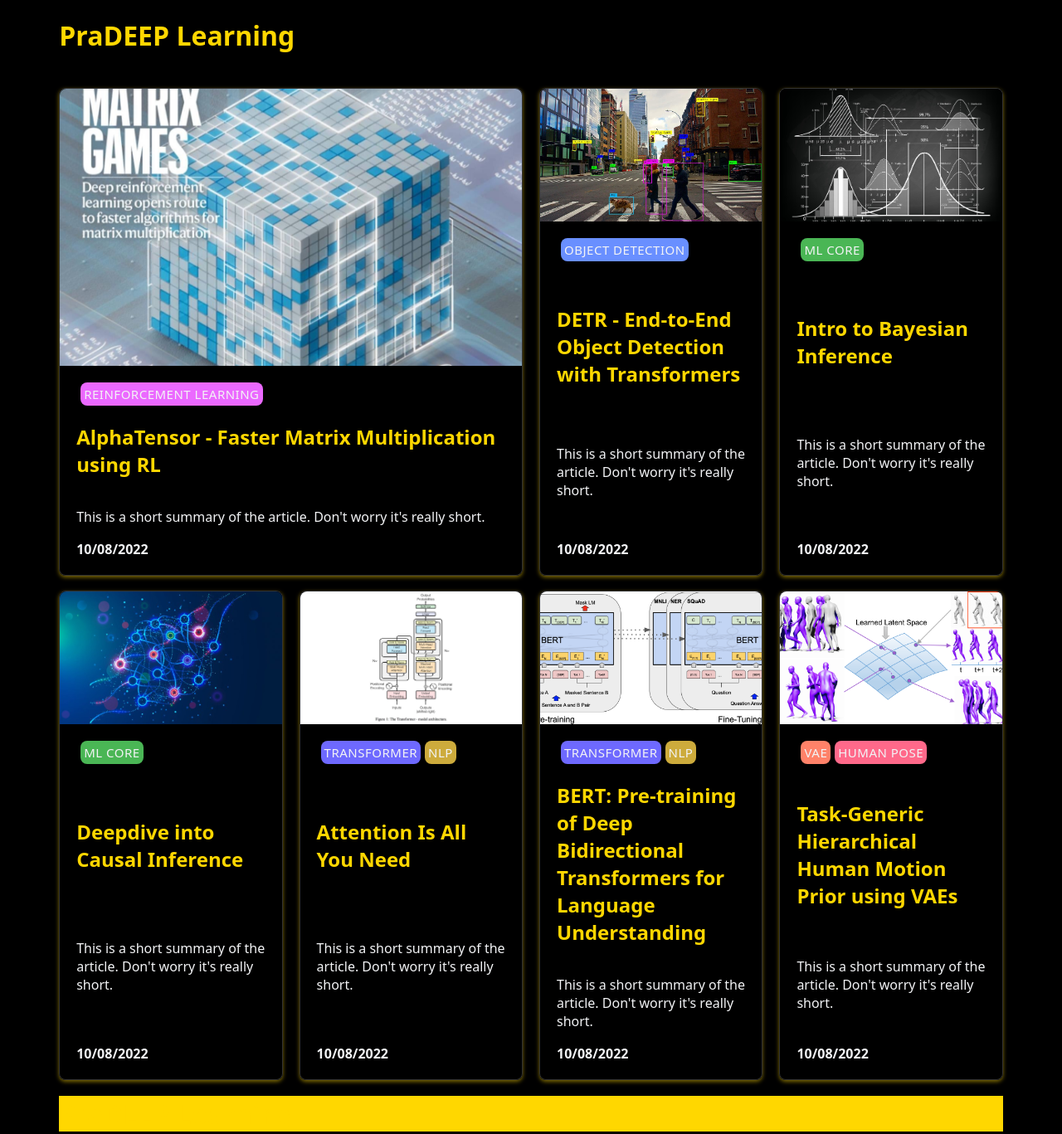
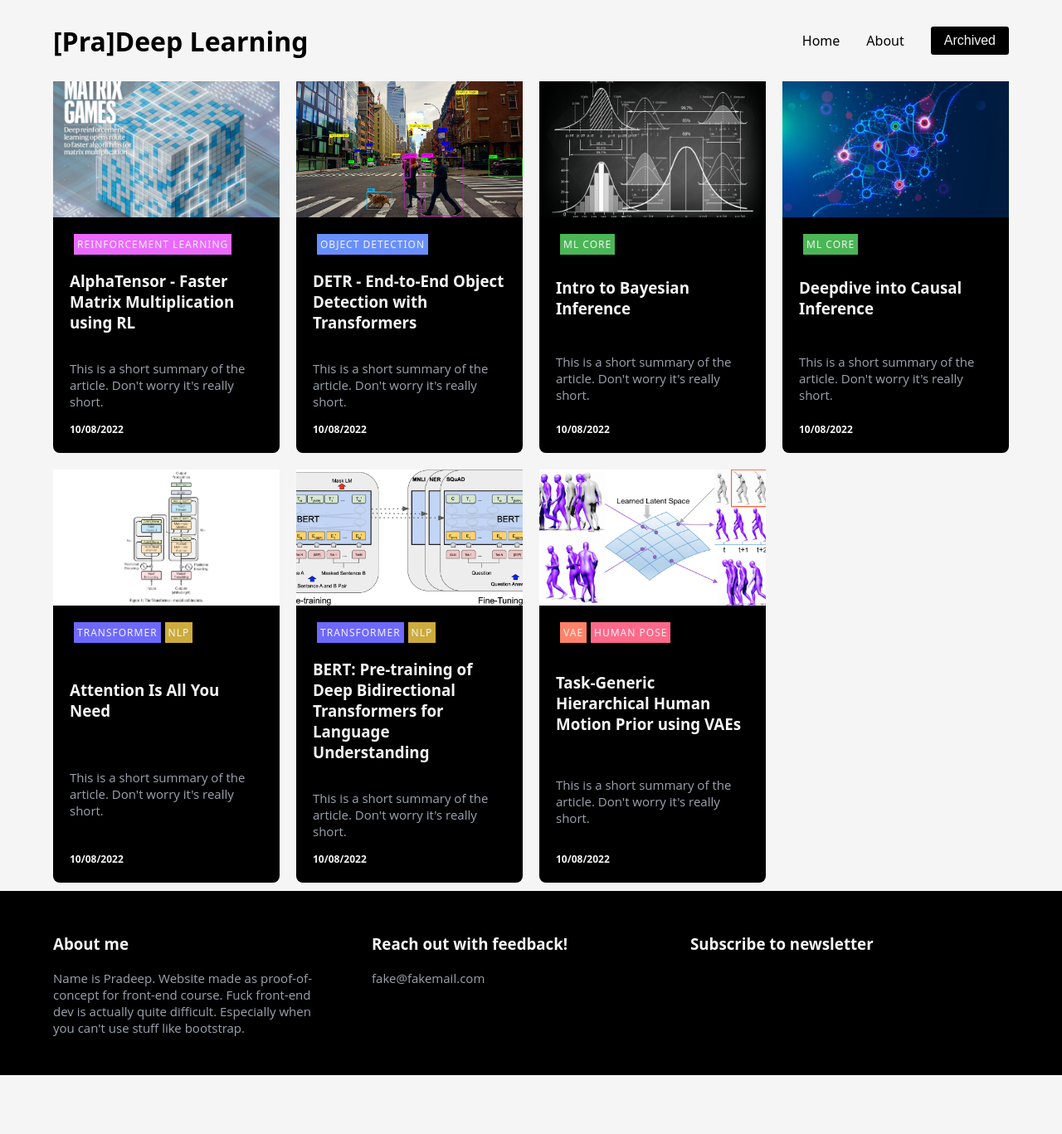
Before and after one commit to pradeeplam/Udacity-Front-End, a plain HTML site: page Project1/index.html in a window 1280 px wide. Shown: the whole page at 83% size. After the commit the page ends 1296 px from the top, so only its background shows below. Drawn offline with Linux system fonts and the light colour scheme.

Commit message:
Complete style rework and Updated layout to add footer and header

```diff
--- a/Project1/css/cards.css
+++ b/Project1/css/cards.css
@@ -1,14 +1,16 @@
 
 .card {
+    background-color: black;
     display: flex;
     flex-direction: column;
     min-height: 100%;
     text-decoration: none;
-    color: #333;
+    /*color: #333;*/
+
     border: 1px;
-    border-style: solid;
+    border-style: transparent; /*solid;*/
     /*border-color: gold;*/
-    box-shadow: 0px 2px 5px rgba(255,215,0,0.5);
+    /*box-shadow: 0px 2px 5px rgba(255,215,0,0.5);*/
 
     position: relative;
     top: 0;
@@ -20,8 +22,9 @@
 }
 
 .card:hover {
-    top: -5px;
-    box-shadow: 0px 4px 5px rgba(255,215,0.6);
+    top: -10px;
+    right: -5px;
+    box-shadow: 0px 4px 5px rgba(0,0,0,0.6);
 }
 
 article {
@@ -34,7 +37,7 @@ article {
 }
 
 .card-image{
-    border-radius: 0.5rem 0.5rem 0rem 0rem;
+    /*border-radius: 0.5rem 0.5rem 0rem 0rem;*/
     padding-bottom: 60%;
     background-size: cover;
     background-position: center center;
@@ -87,19 +90,19 @@ article {
 
 
 .tag {
-    font-size: 15px;
+    font-size: 12px;
     padding: 4px;
     /*color: #fafafa;*/
     color: #f2f3f5;/*#fff;*/
     /*background: rgba(300,0,0,0.5);*/
-    border-radius: 0.5rem;
+    /*border-radius: 0.5rem;*/
     text-decoration: None;
 
     margin-left: 5px;
 
     text-align: center;
     text-transform: uppercase;
-    letter-spacing: 0.5px;
+    letter-spacing: 1px;
 }
 
 .rl {
--- /dev/null
+++ b/Project1/css/footer.css
@@ -0,0 +1,26 @@
+
+.footer-container{
+    /**/
+    background-color: black;
+    color: whitesmoke;
+    padding: 2.0rem 0;
+}
+
+.footer-row{
+    max-width: 1240px;
+    width: 90%;
+    margin: auto;
+    display: flex;
+    flex-wrap: wrap;
+    justify-content: space-evenly;
+}
+
+.footer-col{
+    display: block;
+}
+
+
+.footer-row > *{
+    flex: 1;
+    padding-right: 50px;
+}
--- a/Project1/css/main.css
+++ b/Project1/css/main.css
@@ -1,13 +1,17 @@
 
 @import url("./cards.css");
+@import url("./nav_bar.css");
+@import url("./footer.css");
 
 html{
     font-family: system-ui;
 }
 body {
-    background-color: black;
+    background-color: whitesmoke;
+    margin: 0;
 }
 
+/*
 header {
     width: 90%;
     max-width: 1240px;
@@ -19,25 +23,35 @@ footer {
     min-height: 100%;
     width: 90%;
     max-width: 1240px;
-    /*padding-top: 20px;*/
+    padding-top: 20px;
     margin-top: 10px;
     margin: 0 auto;
     margin-bottom: 0;
     background-color: gold;
-}
+}*/
 
 h1 {
     font: 32px;
-    color: gold;
+    color: black;
 }
 
 h2 {
     font: 16px;
-    color: gold;
+    color: whitesmoke;
 }
 
+h3 {
+    font: 12px;
+    color: whitesmoke;
+}
+
+
 p {
-    color: #f2f3f5;
+    color: #9CA3AF;
+    /*font-style: italic;*/
+    font-family: "Open Sans", sans-serif;
+    font-size: 15px;
+
 }
 
 .date{
@@ -47,10 +61,21 @@ p {
 
 .container{
     display: grid;
+    grid-template-columns: 1fr;
+    grid-template-rows: auto;
+    margin-bottom: 10px;
+}
+
+.container:last-child{
+    margin: 0;
+}
+
+.cards-container{
+    width: 90%;
+    max-width: 1240px;
+    display: grid;
     grid-template-columns: repeat(4, 1fr);
     grid-template-rows: auto;
-    width: 90%;
-    max-width: 1240px;
     margin: 0 auto;
     margin-bottom: 0;
     gap: 20px;
@@ -64,3 +89,7 @@ p {
 .blog-post-special{
     grid-column-start: span 2;
 }
+
+span{
+    font-size: 12px;
+}
--- /dev/null
+++ b/Project1/css/nav_bar.css
@@ -0,0 +1,61 @@
+
+/*.nav-container{
+    max-width: 1240px;
+    width: 90%;
+    margin: auto;
+}*/
+
+.navbar {
+    max-width: 1240px;
+    width: 90%;
+    margin: auto;
+    /*position: fixed;*/
+    /*padding: 0 60px;*/
+    display: flex;
+    justify-content: space-between;
+    align-items: center;
+}
+
+.nav-list{
+    font-family: system-ui;
+    padding: 1rem 0;
+    display: flex;
+    align-items: center;
+}
+
+.nav-item{
+    font-family: system-ui;
+    list-style: none;
+    margin-right: 2rem;
+}
+
+.nav-item:last-child{
+    margin-right: 0;
+}
+
+.nav-item a{
+    color: black;
+    text-decoration: none;
+    transition: all 200ms ease-in;
+}
+
+.nav-list button {
+    color: whitesmoke;
+    background: black;
+    font-size: 1rem;
+    border: none;
+    outline: none;
+    border-radius: 0.2rem;
+    padding: 0.5rem 1rem;
+    cursor: pointer;
+    transition: all 200ms ease-in;
+}
+
+.nav-list button:hover{
+    background: gold;
+    color: black;
+}
+
+.nav-list a:hover{
+    color: gold;
+}
--- a/Project1/index.html
+++ b/Project1/index.html
@@ -2,27 +2,37 @@
 <html>
     <head>
         <meta charset="utf-8">
-        <title>praDeep Learning - ML Blog</title>
+        <title>[Pra]Deep Learning - ML Blog</title>
         <link rel="stylesheet" href="./css/main.css">
     </head>
 
-
-
     <body>
         <header>
-            <h1>PraDEEP Learning</h1>
+            <div class="container">
+                <div class="navbar">
+                    <div class="nav-logo">
+                        <h1>[Pra]Deep Learning</h1>
+                    </div>
+                    <ul class="nav-list">
+                        <li class="nav-item"><a href="#">Home</a></li>
+                        <li class="nav-item"><a href="#">About</a></li>
+                        <li class="nav-item"><button>Archived</button></li>
+                    </ul>
+                </div>
+            </div>
         </header>
 
         <div class="container">
+            <div class="cards-container">
 
-            <div class="blog-post-special">
+                <div class="blog-post-1">
                     <a class="card" href="./index.html">
                         <div class="card-image image-s"></div>
                         <article>
                             <div class="card-tag">
                                 <span class="tag rl">Reinforcement Learning</span>
                             </div>
-                        <h2>AlphaTensor - Faster Matrix Multiplication using RL</h2>
+                            <h3>AlphaTensor - Faster Matrix Multiplication using RL</h3>
                             <p>This is a short summary of the article. Don't worry it's really short.</p>
                             <span class="date">10/08/2022</span>
                         </article>
@@ -36,7 +46,7 @@
                             <div class="card-tag">
                                 <span class="tag od">Object Detection</span>
                             </div>
-                        <h2>DETR - End-to-End Object Detection with Transformers</h2>
+                            <h3>DETR - End-to-End Object Detection with Transformers</h3>
                             <p>This is a short summary of the article. Don't worry it's really short.</p>
                             <span class="date">10/08/2022</span>
                         </article>
@@ -49,7 +59,7 @@
                             <div class="card-tag">
                                 <span class="tag mlc">ML Core</span>
                             </div>
-                        <h2>Intro to Bayesian Inference</h2>
+                            <h3>Intro to Bayesian Inference</h3>
                             <p>This is a short summary of the article. Don't worry it's really short.</p>
                             <span class="date">10/08/2022</span>
                         </article>
@@ -62,7 +72,7 @@
                             <div class="card-tag">
                                 <span class="tag mlc">ML Core</span>
                             </div>
-                        <h2>Deepdive into Causal Inference</h2>
+                            <h3>Deepdive into Causal Inference</h3>
                             <p>This is a short summary of the article. Don't worry it's really short.</p>
                             <span class="date">10/08/2022</span>
                         </article>
@@ -76,7 +86,7 @@
                                 <span class="tag transformer">Transformer</span>
                                 <span class="tag nlp">NLP</span>
                             </div>
-                        <h2>Attention Is All You Need</h2>
+                            <h3>Attention Is All You Need</h3>
                             <p>This is a short summary of the article. Don't worry it's really short.</p>
                             <span class="date">10/08/2022</span>
                         </article>
@@ -90,7 +100,7 @@
                                 <span class="tag transformer">Transformer</span>
                                 <span class="tag nlp">NLP</span>
                             </div>
-                        <h2>BERT: Pre-training of Deep Bidirectional Transformers for Language Understanding</h2>
+                            <h3>BERT: Pre-training of Deep Bidirectional Transformers for Language Understanding</h3>
                             <p>This is a short summary of the article. Don't worry it's really short.</p>
                             <span class="date">10/08/2022</span>
                         </article>
@@ -104,21 +114,42 @@
                                 <span class="tag vae">VAE</span>
                                 <span class="tag hp">Human Pose</span>
                             </div>
-                        <h2>Task-Generic Hierarchical Human Motion Prior using VAEs</h2>
+                            <h3>Task-Generic Hierarchical Human Motion Prior using VAEs</h3>
                             <p>This is a short summary of the article. Don't worry it's really short.</p>
                             <span class="date">10/08/2022</span>
                         </article>
                     </a>
                 </div>
             </div>
+        </div>
 
         <footer>
-            <h1>PraDEEP Learning</h1>
+            <div class="container">
+                <div class="footer-container">
+                    <div class="footer-row">
+                        <div class="foot-col">
+                            <h3>About me</h3>
+                            <p>Name is Pradeep. Website made as proof-of-concept for front-end course. Fuck front-end dev is actually quite difficult. Especially when you can't use stuff like bootstrap.</p>
+                        </div>
+                        <div class="foot-col">
+                            <h3>Reach out with feedback!</h3>
+                            <p>fake@fakemail.com</p>
+                        </div>
+
+                        <div class="foot-col">
+                            <h3>Subscribe to newsletter</h3>
+                            <div class="form-group">
+
+                            </div>
+                        </div>
+                    </div>
+                </div>
+            </div>
         </footer>
     </body>
 
 </html>
 
-<-- Include header/footer in grid layout-->
-<-- Add a left/right margin to the top and center cards only -->
-<-- Let the bottom extend all the way -->
+<!-- Include header/footer in grid layout-->
+<!-- Add a left/right margin to the top and center cards only -->
+<!-- Let the bottom extend all the way -->
```
Lines whose indentation alone changed are shown as unchanged.
